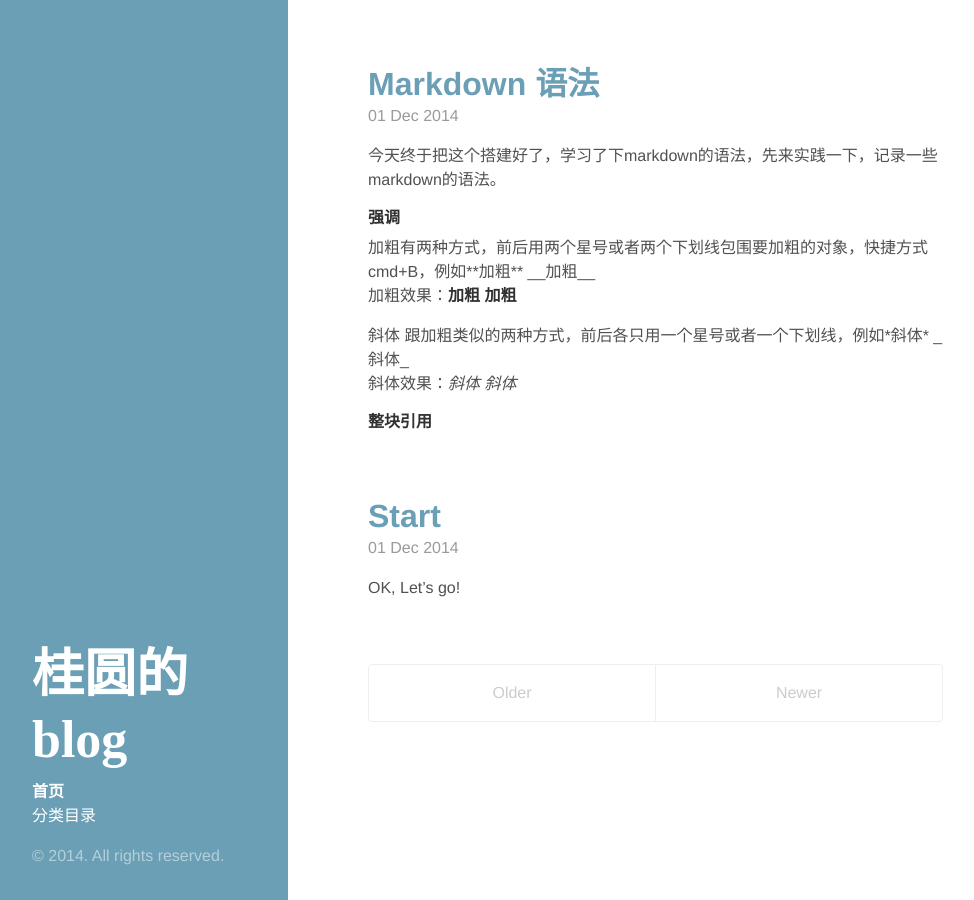
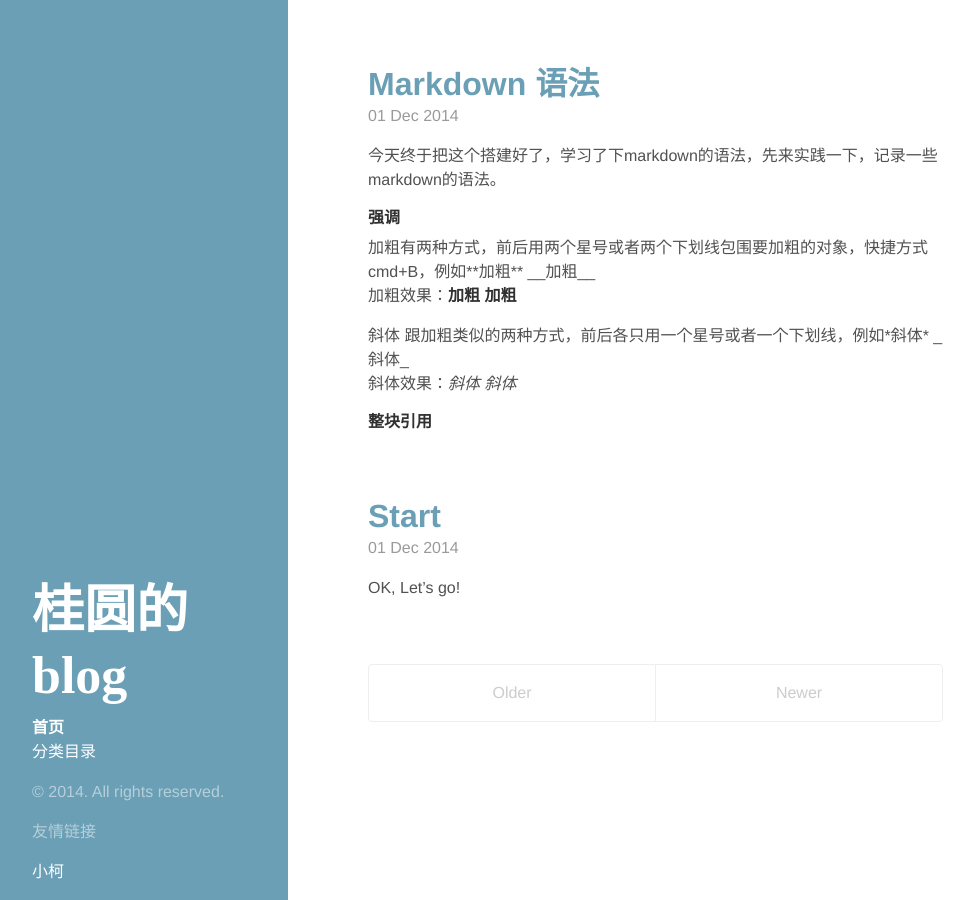
Before and after one commit to guiyuan/guiyuan.github.io, a Jekyll site: the page built from index.html, in a window 1280 px wide. Shown: the whole page, without its empty margins (0-974 px from the left). Built offline with Jekyll 4.4.1, drawn with Linux system fonts in a browser that asks for light colours; the list of posts is cut into pages by our own code; comment, search, counter and statistics services are not loaded; grey boxes are pictures that could not be loaded.

Commit message:
友情链接 xiaoke

```diff
--- a/_includes/sidebar.html
+++ b/_includes/sidebar.html
@@ -29,5 +29,8 @@
     </ul>
 
     <p>&copy; {{ site.time | date: '%Y' }}. All rights reserved.</p>
+
+    <p>友情链接</p>
+    <a href="http://www.meow.re">小柯</a>
   </div>
 </div>
```
